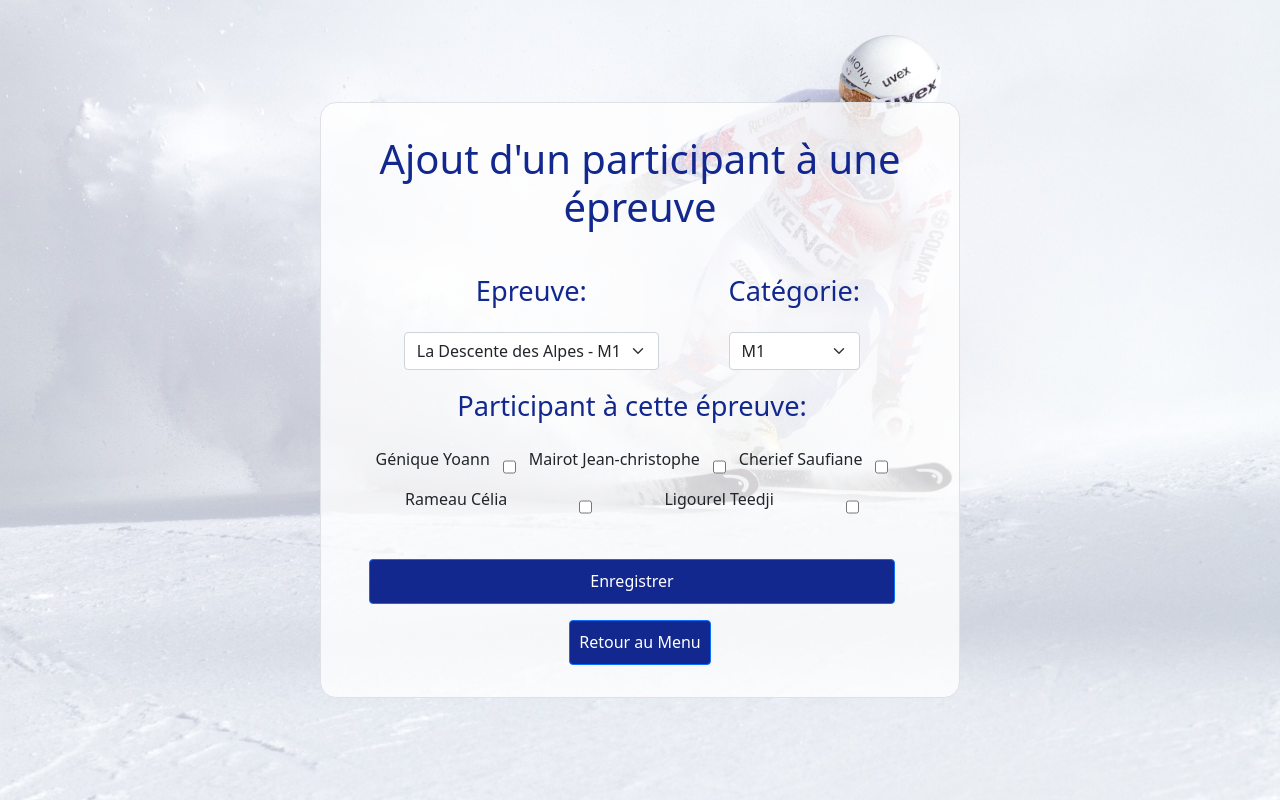
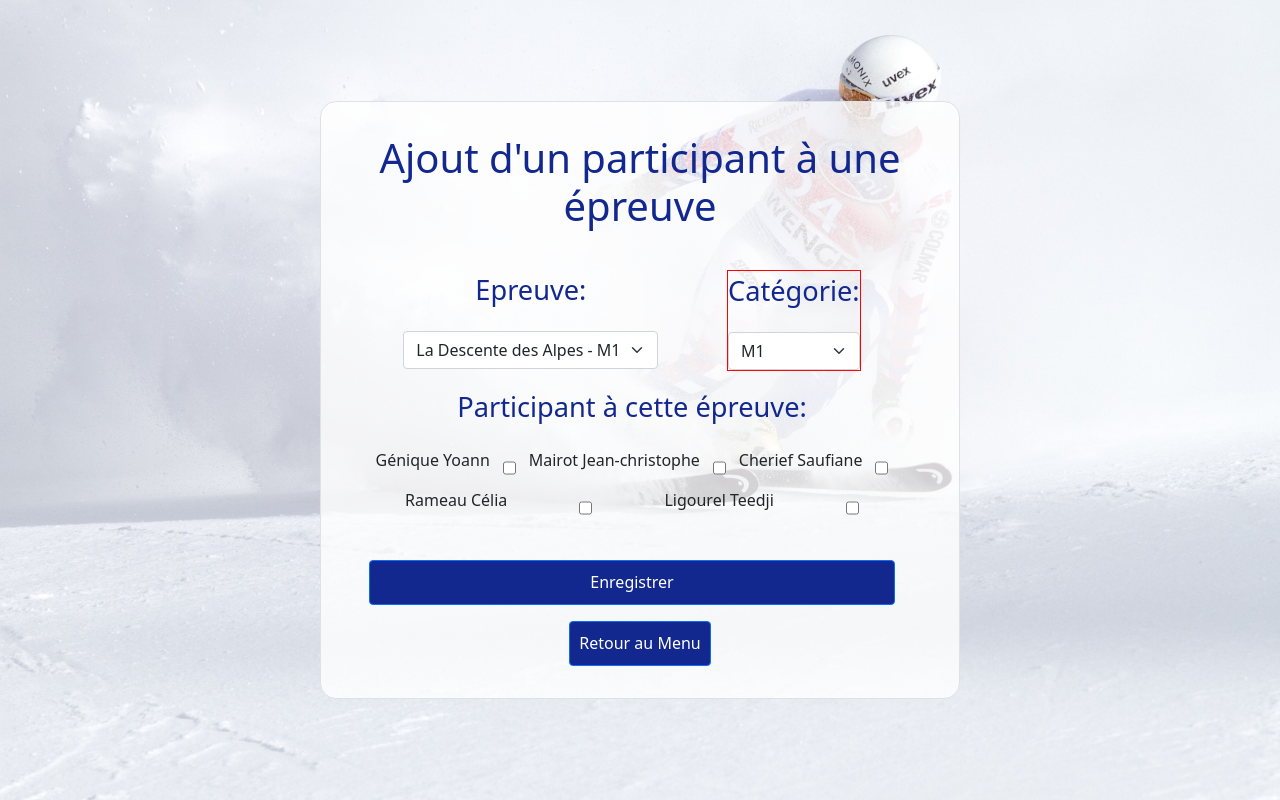
Before and after one commit to jean-christophe-mairot/API_gestion_championnat_ski, a PHP site: page /competitor_proof.php in a window 1280 px wide. Run offline with PHP 8.4, Linux system fonts and the light colour scheme; data comes from the database, SQL or seed files in the repository; some libraries are stand-ins or nearby versions.

Commit message:
commit jc

```diff
--- a/asset/css/index.css
+++ b/asset/css/index.css
@@ -61,3 +61,6 @@
 .menuIndex a {
 	text-decoration: none;
 }
+.test {
+	border: 1px red solid;
+}
--- a/competitor_proof.php
+++ b/competitor_proof.php
@@ -22,7 +22,7 @@ $epreuves = getEpreuve();
                         <?php endforeach ?>
                         </select>
                 </div>
-                <div>
+                <div class="test">
                     <label class="spacement color" for="categorie-select">Catégorie: </label>
                         <select class="form-select" name="categorie-select" id="categorie-select">
                         <?php foreach ($categories as $categorie):?>
--- a/insert_passage.php
+++ b/insert_passage.php
@@ -18,7 +18,7 @@ if (isset($_POST["import"])) {
         move_uploaded_file($_FILES['file']['tmp_name'], $targetPath);
 $reader = \PhpOffice\PhpSpreadsheet\IOFactory::createReader('Xlsx');
 $reader->setReadDataOnly(TRUE);
-$spreadsheet = $reader->load("creatXlresult.xlsx");
+$spreadsheet = $reader->load("uploads/creatXlresult.xlsx");
 
 $worksheet = $spreadsheet->getActiveSheet();
 // recup le haut du row et  highest row and column numbers referenced in the worksheet
```
Also changed, not shown: 1 other file.
